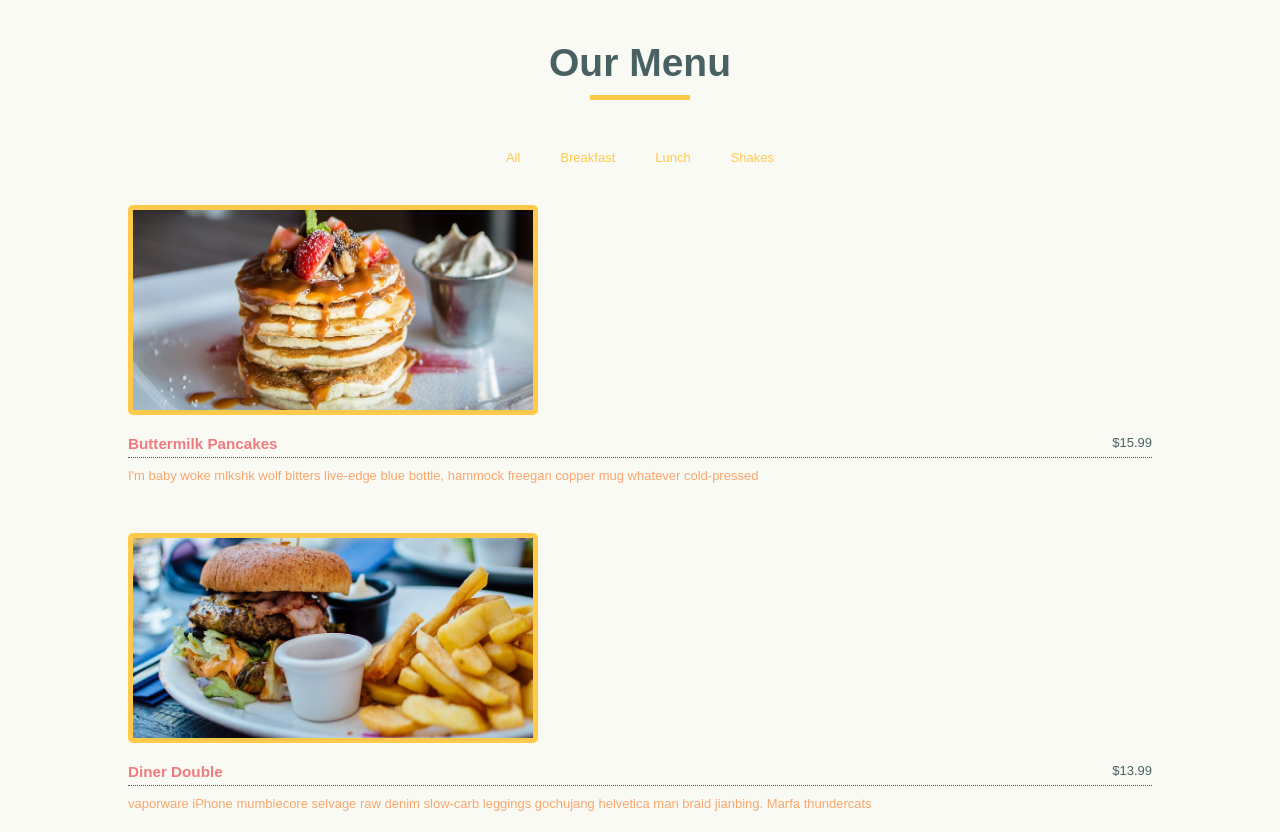
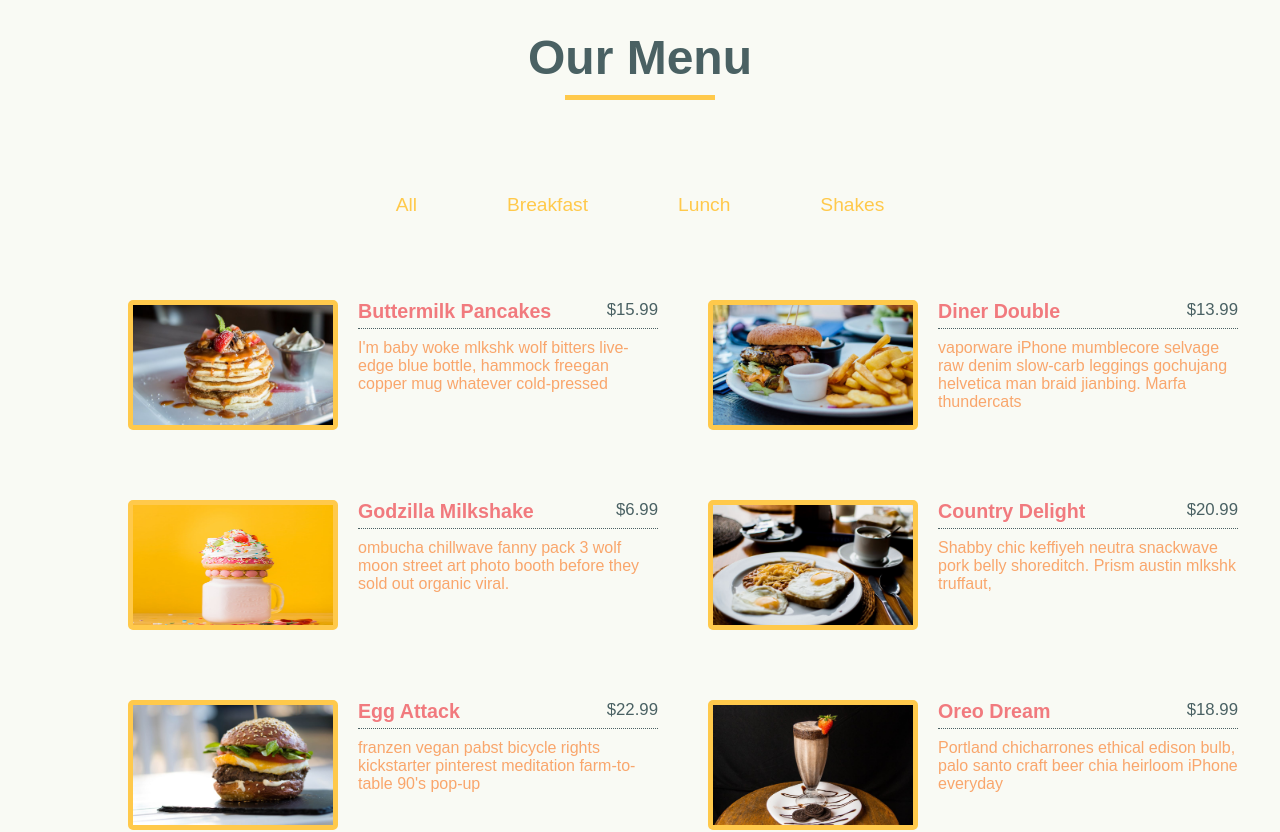
Before and after one commit to okkyprasetian/fcc-menu, a React (Create React App) app: page / in a window 1280 px wide. Shown: the top 832 px of the page. Built offline with nearby package versions, Linux system fonts and the light colour scheme.

Commit message:
complete styling desktop

```diff
--- a/src/index.css
+++ b/src/index.css
@@ -71,7 +71,7 @@
 
 .card-img {
   width: 400px;
-  height: 200px;
+  height: 220px;
   margin-bottom: 20px;
   border: 5px solid var(--theme-yellow);
   border-radius: 5px;
@@ -98,3 +98,47 @@
 .bottom-detail {
   color: var(--theme-orange)
 }
+
+@media screen and (min-width: 769px) {
+  :root {
+    font-size: 16px;
+  }
+
+  .slash {
+    width: 150px;
+  }
+
+  .nav {
+    height: 170px;
+  }
+
+  .filter {
+    margin: 0 20px;
+    padding: 7px 25px;
+    font-size: 1.2rem;
+  }
+
+  .cards {
+    grid-template-columns: 1fr 1fr;
+    gap: 50px 50px;
+  }
+
+  .card {
+    flex-direction: row;
+  }
+
+  .card-img {
+    width: 200px;
+    height: 120px;
+    background-size: 200px 130px;
+  }
+
+  .card-detail {
+    width: 300px;
+    margin-left: 20px;
+  }
+
+  .top-detail {
+    font-size: 1.05rem;
+  }
+}
```
